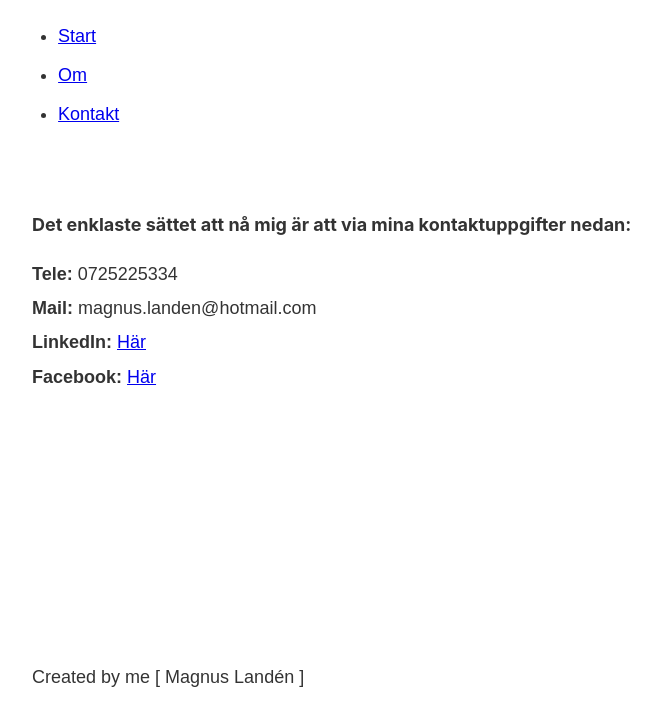
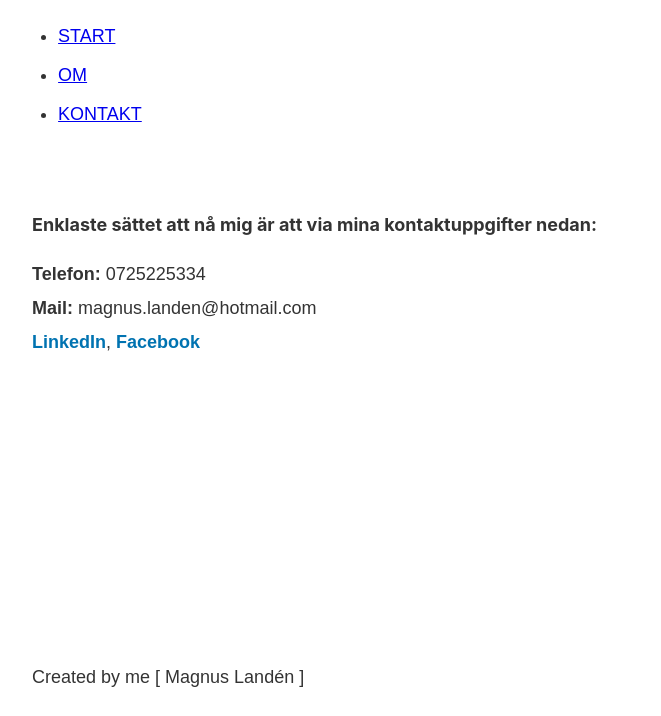
Before and after one commit to Mange95L/Portfolio, a Gatsby site: page /contact in a window 1280 px wide. Shown: the part 84-800 px from the top of the page, without its empty margins (201-862 px from the left). Built offline with nearby package versions, Linux system fonts and the light colour scheme; Gatsby itself is replaced by a stand-in of ours.

Commit message:
Some changes on style, content and animation

```diff
--- a/src/components/header.js
+++ b/src/components/header.js
@@ -22,10 +22,10 @@
             </h1>
             <nav>
                 <ul className={headerStyles.navList}>
-                    <li> <Link className={headerStyles.navItem} activeClassName={headerStyles.activeNavItem} to="/">Start</Link> </li>
+                    <li> <Link className={headerStyles.navItem} activeClassName={headerStyles.activeNavItem} to="/">START</Link> </li>
                     {/* <li><Link className={headerStyles.navItem} activeClassName={headerStyles.activeNavItem} to="/blog">Blog</Link></li> */}
-                    <li><Link className={headerStyles.navItem} activeClassName={headerStyles.activeNavItem} to="/about">Om</Link></li>
-                    <li><Link className={headerStyles.navItem} activeClassName={headerStyles.activeNavItem} to="/contact">Kontakt</Link></li>
+                    <li><Link className={headerStyles.navItem} activeClassName={headerStyles.activeNavItem} to="/about">OM</Link></li>
+                    <li><Link className={headerStyles.navItem} activeClassName={headerStyles.activeNavItem} to="/contact">KONTAKT</Link></li>
                 </ul>
             </nav>
         </header>
--- a/src/components/header.module.scss
+++ b/src/components/header.module.scss
@@ -25,6 +25,7 @@
 
 .active-nav-item {
   color: #333333;
+  text-decoration: underline;
 }
 nav {
 }
--- a/src/components/layout.js
+++ b/src/components/layout.js
@@ -11,7 +11,9 @@
         <div className={layoutStyles.container}>
             <div className={layoutStyles.content}>
                 <Header />
-                {props.children}
+                <div className='popUpAnimation'>
+                    {props.children}
+                </div>
             </div>
             <Footer />
         </div>
--- a/src/pages/contact.js
+++ b/src/pages/contact.js
@@ -7,11 +7,11 @@
     return (
         <Layout>
             <h1></h1>
-            <h4>Det enklaste sättet att nå mig är att via mina kontaktuppgifter nedan: </h4>
-            <p><strong>Tele: </strong>0725225334</p>
+            <h4>Enklaste sättet att nå mig är att via mina kontaktuppgifter nedan: </h4>
+            <p><strong>Telefon: </strong>0725225334</p>
             <p><strong>Mail: </strong>magnus.landen@hotmail.com</p>
-            <p><strong>LinkedIn: </strong><a href="https://www.linkedin.com" target="_blank">Här</a></p>
-            <p><strong>Facebook: </strong><a href="https://www.facebook.com" target="_blank">Här</a></p>
+            <p><a className="customLinkStyles" href="https://www.linkedin.com" target="_blank"><strong>LinkedIn</strong></a>, <a className="customLinkStyles" href="https://www.facebook.com" target="_blank"><strong>Facebook</strong></a> </p>
+
 
 
         </Layout>
--- a/src/styles/index.scss
+++ b/src/styles/index.scss
@@ -643,3 +643,24 @@
 .markupSpecialColor {
   color: #0073b1;
 }
+
+@keyframes fadeIn {
+  from {
+    transform: translatey(50px);
+    opacity: 0;
+  }
+  to {
+    transform: translateY(0);
+    opacity: 1;
+  }
+}
+
+.popUpAnimation {
+  opacity: 0;
+  animation: fadeIn 0.3s forwards;
+}
+
+.customLinkStyles {
+  color: #0073b1;
+  text-decoration: none;
+}
```
Also changed, not shown: src/pages/index.js (+4 -6 lines).
